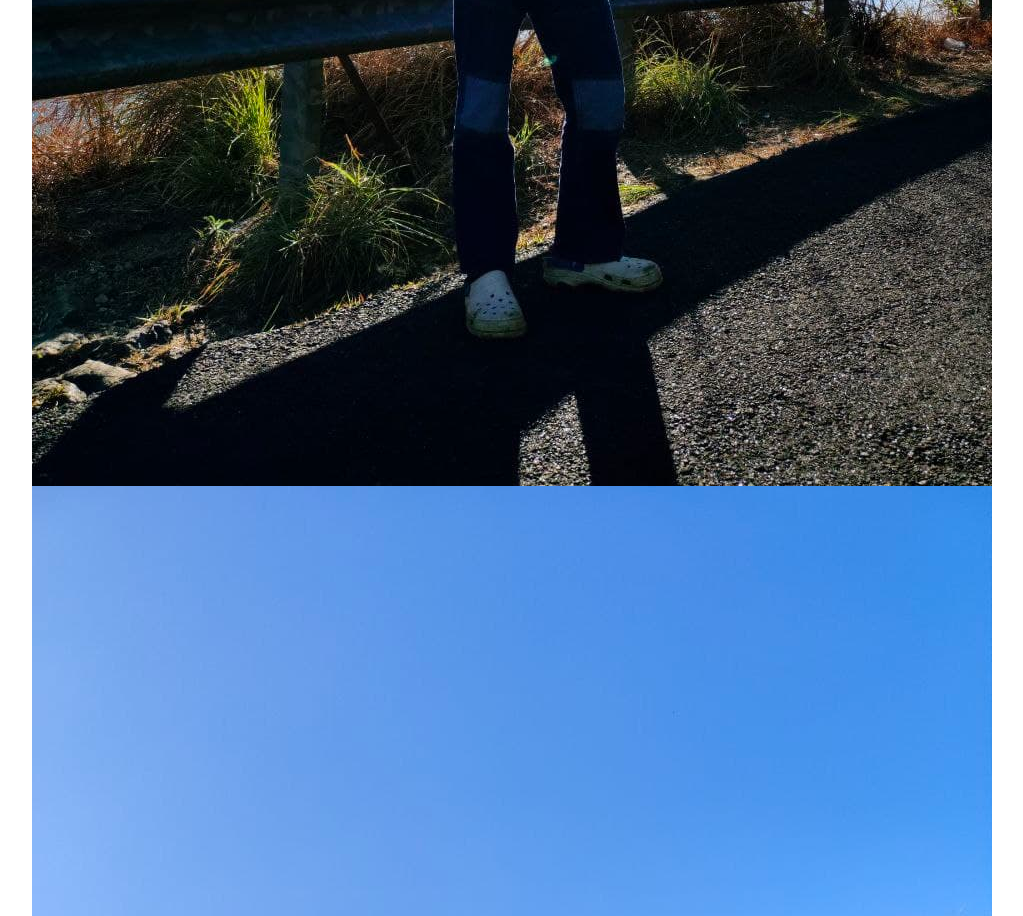
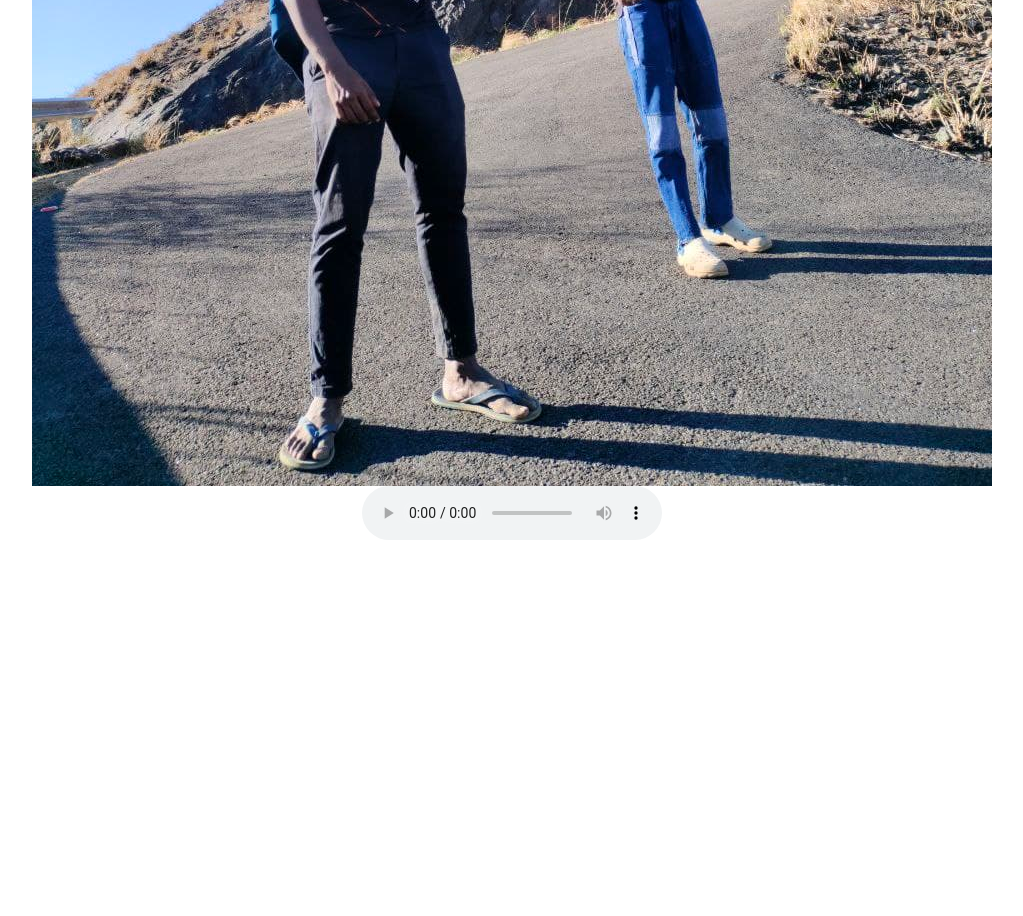
Before and after one commit to aswin00000/webmusicdemo, a plain HTML site: page index.html in a window 1280 px wide. Shown: the part 882-1798 px from the top of the page, without its empty margins (128-1151 px from the left). After the commit the page ends 1430 px from the top, so only its background shows below. Drawn offline with Linux system fonts and the light colour scheme.

Commit message:
Update index.html

```diff
--- a/index.html
+++ b/index.html
@@ -12,9 +12,12 @@
   <body style="display: flex; flex-direction: column; align-items: center;">
     <h1 style="text-align: center;">Hey, aswin here</h1>
     <!-- Add more content here -->
-    <img src="photo_2023-03-04_20-58-00.jpg">
+
     <!-- <img src="IMG_5142.JPG"> -->
     <img src="photo_2023-03-04_20-57-59.jpg">
-    <img src="pass2.jpg">
+    <audio id="audioPlayer" controls autoplay>
+      <source src="Apna-Bana-Le(PaglaSongs).mp3" type="audio/mpeg">
+      Your browser does not support the audio element.
+    </audio>
   </body>
 </html>
```
